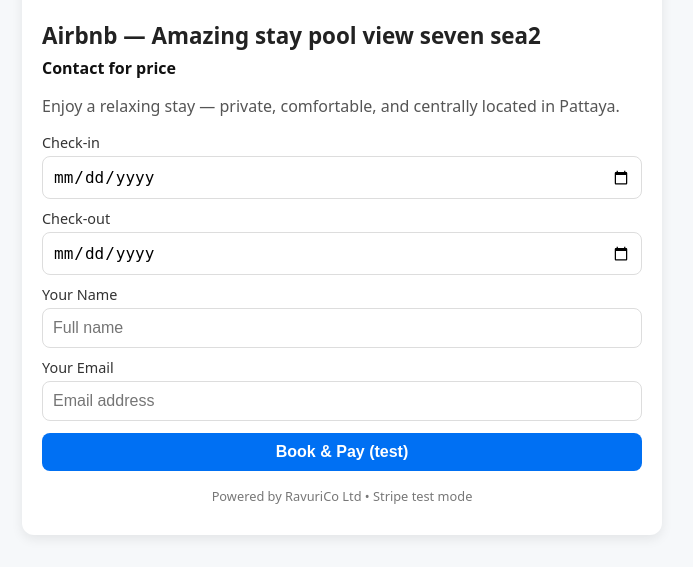
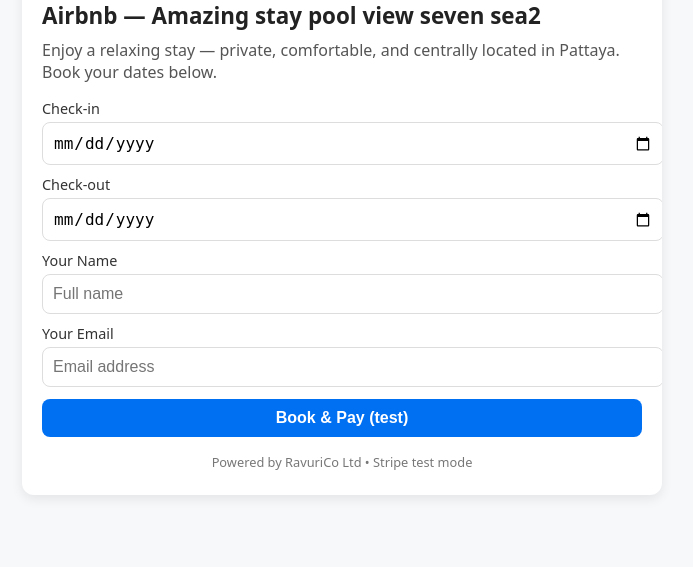
Before and after one commit to ravuri21/ravuricoltd-channelmanager-ui, a Flask app: page /r/1 in a window 1280 px wide. Shown: the part 292-859 px from the top of the page, without its empty margins (298-991 px from the left). After the commit the page ends 789 px from the top, so only its background shows below. Run offline with Flask 3, Linux system fonts and the light colour scheme; data comes from the database, SQL or seed files in the repository.

Commit message:
room.html

```diff
--- a/backend/templates/room.html
+++ b/backend/templates/room.html
@@ -5,43 +5,34 @@
   <title>{{ title }}</title>
   <meta name="viewport" content="width=device-width, initial-scale=1" />
   <style>
-    :root { --blue:#0070f3; --blue-d:#005ad1; --bg:#f6f8fa; --text:#222; --muted:#555; }
-    * { box-sizing: border-box; }
-    body { font-family: system-ui, Arial, sans-serif; margin:0; background:var(--bg); color:var(--text); }
+    body { font-family: system-ui, Arial, sans-serif; margin:0; background:#f6f8fa; color:#222; }
     .container { max-width: 640px; margin: 32px auto; background:#fff; border-radius:12px;
       box-shadow:0 4px 12px rgba(0,0,0,.08); overflow:hidden; }
-    .hero img { width:100%; height:260px; object-fit:cover; display:block; }
+    .hero img { width:100%; height:240px; object-fit:cover; display:block; }
     .content { padding:20px; }
-    h1 { font-size:1.4rem; margin:0 0 6px; }
-    .price { font-weight:700; margin:0 0 14px; color:#111; }
-    .muted { color:var(--muted); }
+    h1 { font-size:1.4rem; margin:0 0 8px; }
+    p.desc { color:#555; margin:0 0 16px; }
     label { display:block; font-size:.9rem; margin:10px 0 4px; color:#333; }
     input, button { width:100%; padding:10px; border-radius:8px; border:1px solid #ddd; font-size:1rem; }
-    input:focus { outline:none; border-color: var(--blue); }
-    button { background:var(--blue); color:#fff; border:none; font-weight:600; margin-top:12px; cursor:pointer; }
-    button:hover { background:var(--blue-d); }
-    button[disabled] { opacity:.7; cursor:not-allowed; }
-    .footer { text-align:center; font-size:.8rem; color:#777; margin:16px 0 10px; }
-    .msg { margin-top:10px; padding:10px; border-radius:8px; font-size:.95rem; }
-    .ok { background:#ecfdf5; color:#065f46; border:1px solid #a7f3d0; }
-    .err { background:#fef2f2; color:#991b1b; border:1px solid #fecaca; }
+    button { background:#0070f3; color:#fff; border:none; font-weight:600; margin-top:12px; cursor:pointer; }
+    button:hover { background:#005ad1; }
+    .footer { text-align:center; font-size:.8rem; color:#777; margin:14px 0 4px; }
+    .price { font-size:1.1rem; color:#0070f3; font-weight:600; margin-bottom:8px; }
   </style>
 </head>
 <body>
   <div class="container">
     <div class="hero">
-      <img src="{{ image_url }}" alt="Property photo">
+      <img src="{{ image_url or 'https://source.unsplash.com/featured/?pattaya,villa' }}" alt="Property photo">
     </div>
     <div class="content">
       <h1>{{ title }}</h1>
       {% if price %}
-        <div class="price">฿ {{ '%.0f'|format(price) }} <span class="muted">/ night {{ currency }}</span></div>
-      {% else %}
-        <div class="price">Contact for price</div>
+        <div class="price">{{ price }} {{ currency or 'THB' }} / night</div>
       {% endif %}
-      <p class="muted">Enjoy a relaxing stay — private, comfortable, and centrally located in Pattaya.</p>
+      <p class="desc">Enjoy a relaxing stay — private, comfortable, and centrally located in Pattaya. Book your dates below.</p>
 
-      <form id="bookForm" novalidate>
+      <form id="bookForm">
         <label>Check-in</label>
         <input id="start" type="date" required>
         <label>Check-out</label>
@@ -50,84 +41,53 @@
         <input id="name" type="text" placeholder="Full name" required>
         <label>Your Email</label>
         <input id="email" type="email" placeholder="Email address" required>
-        <button id="submitBtn" type="submit">Book &amp; Pay (test)</button>
+        <button type="submit">Book & Pay (test)</button>
       </form>
 
-      <div id="msg" class="msg" style="display:none;"></div>
+      <p id="msg" class="desc" style="margin-top:10px;"></p>
       <div class="footer">Powered by RavuriCo Ltd • Stripe test mode</div>
     </div>
   </div>
 
   <script>
-  (function setMinDates(){
-    const today = new Date();
-    const yyyy = today.getFullYear();
-    const mm = String(today.getMonth()+1).padStart(2,'0');
-    const dd = String(today.getDate()).padStart(2,'0');
-    const iso = `${yyyy}-${mm}-${dd}`;
-    start.min = iso; end.min = iso;
-  })();
+  document.getElementById("bookForm").addEventListener("submit", async (e) => {
+    e.preventDefault();
 
-  const form = document.getElementById("bookForm");
-  const msg  = document.getElementById("msg");
-  const btn  = document.getElementById("submitBtn");
-  const start = document.getElementById("start");
-  const end = document.getElementById("end");
-
-  function showMsg(text, ok=false){
-    msg.textContent = text;
-    msg.className = ok ? "msg ok" : "msg err";
-    msg.style.display = "block";
-  }
-
-  form.addEventListener("submit", async (e) => {
-    e.preventDefault();
-    msg.style.display = "none";
+    // Build API URL for property group or single unit
+    const path = location.pathname;
+    let apiUrl;
+    if (path.startsWith("/prop/")) {
+      const slug = path.split("/").pop();
+      apiUrl = "/api/public/book_group/" + slug;
+    } else if (path.startsWith("/r/")) {
+      apiUrl = path.replace("/r/","/api/public/book/");
+    } else {
+      apiUrl = "/api/public/book";
+    }
 
     const data = {
-      start_date: start.value,
-      end_date:   end.value,
-      name:       document.getElementById("name").value.trim(),
-      email:      document.getElementById("email").value.trim()
+      start_date: document.getElementById("start").value,
+      end_date: document.getElementById("end").value,
+      name: document.getElementById("name").value,
+      email: document.getElementById("email").value
     };
 
-    if (!data.start_date || !data.end_date || !data.name || !data.email) {
-      showMsg("❌ Please fill all fields.");
-      return;
-    }
-    if (data.end_date <= data.start_date) {
-      showMsg("❌ Check-out must be after check-in.");
-      return;
-    }
-
-    const apiUrl = location.pathname.replace("/r/","/api/public/book/");
-    btn.disabled = true;
-    const original = btn.textContent;
-    btn.textContent = "Processing…";
-
+    const msg = document.getElementById("msg");
+    msg.textContent = "⏳ Sending your booking...";
     try {
       const res = await fetch(apiUrl, {
         method:"POST",
         headers:{"Content-Type":"application/json"},
         body: JSON.stringify(data)
       });
-      const text = await res.text();
-      let json = null;
-      try { json = JSON.parse(text); } catch(_) {}
-
-      if (!res.ok) {
-        showMsg("❌ " + (json && json.error ? json.error : `Server error (${res.status}). ${text.slice(0,120)}`));
-      } else if (json && json.ok) {
-        showMsg("✅ Booking request received — dates blocked (test).", true);
-        form.reset();
+      const j = await res.json();
+      if (j.ok) {
+        msg.textContent = "✅ Booking request received — dates blocked (test mode).";
       } else {
-        showMsg("❌ Unexpected response: " + text.slice(0,200));
+        msg.textContent = "❌ " + (j.error || "Unknown error");
       }
     } catch (err) {
-      showMsg("❌ Network error: " + (err && err.message ? err.message : err));
-    } finally {
-      btn.disabled = false;
-      btn.textContent = original;
+      msg.textContent = "❌ Network or server error.";
     }
   });
   </script>
```
